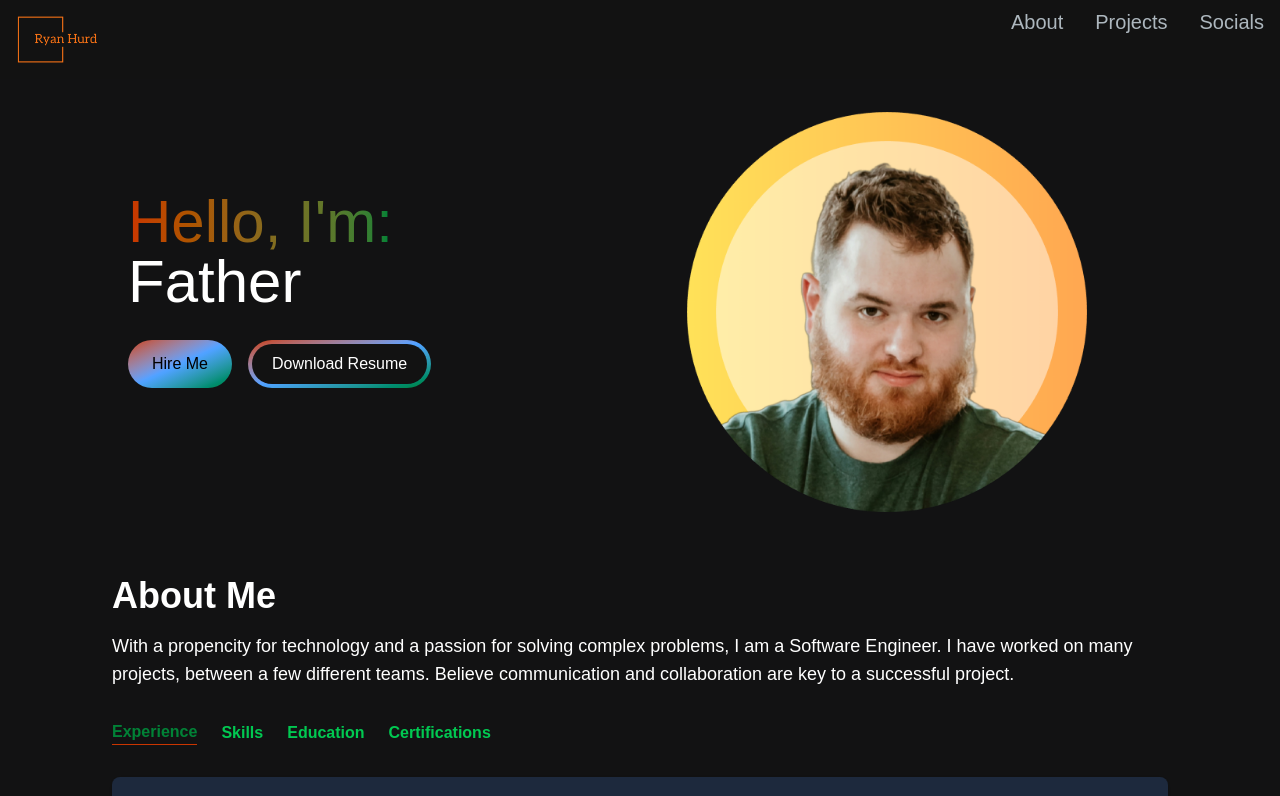
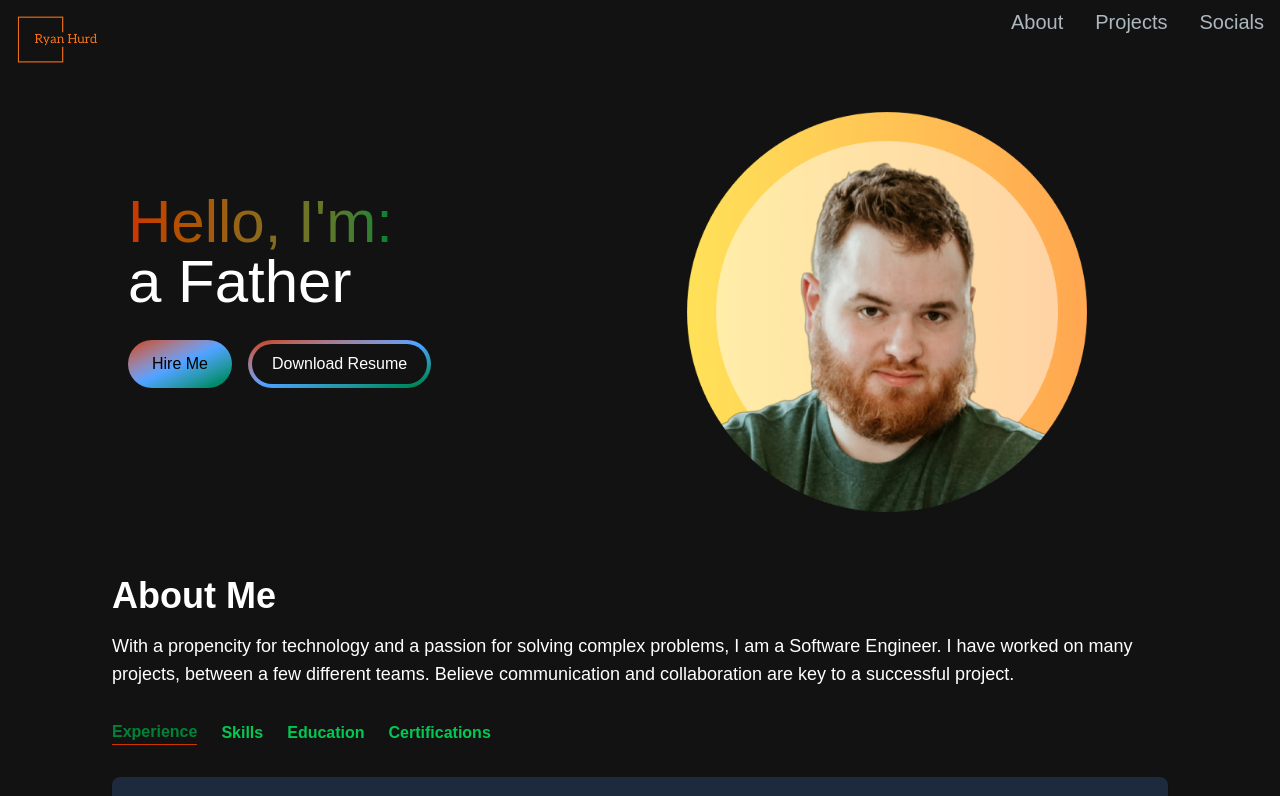
Before and after one commit to rh7112/personal-portfolio, a Next.js app: page / in a window 1280 px wide. Shown: the top 796 px of the page. Built offline with nearby package versions, Linux system fonts and the light colour scheme.

Commit message:
Adding a/an back into the TypeAnimation sequences

```diff
--- a/src/app/components/HeroSection.jsx
+++ b/src/app/components/HeroSection.jsx
@@ -25,23 +25,23 @@ const HeroSection = () => {
               sequence={[
                 "Ryan Hurd",
                 5000,
-                "Father",
+                "a Father",
                 1250,
-                "Husband",
+                "a Husband",
                 1250,
-                "Software Engineer",
+                "a Software Engineer",
                 1250,
-                "Retool Specialist",
+                "a Retool Specialist",
                 1250,
-                "Builder of Internal Tools",
+                "a Builder of Internal Tools",
                 1250,
-                "Problem Solver",
+                "a Problem Solver",
                 1250,
-                "Home Cook",
+                "a Home Cook",
                 1250,
-                "Angler",
+                "an Angler",
                 1250,
-                "Plex Server Enthusiast",
+                "a Plex Server Enthusiast",
                 1250,
               ]}
               wrapper="span"
```
